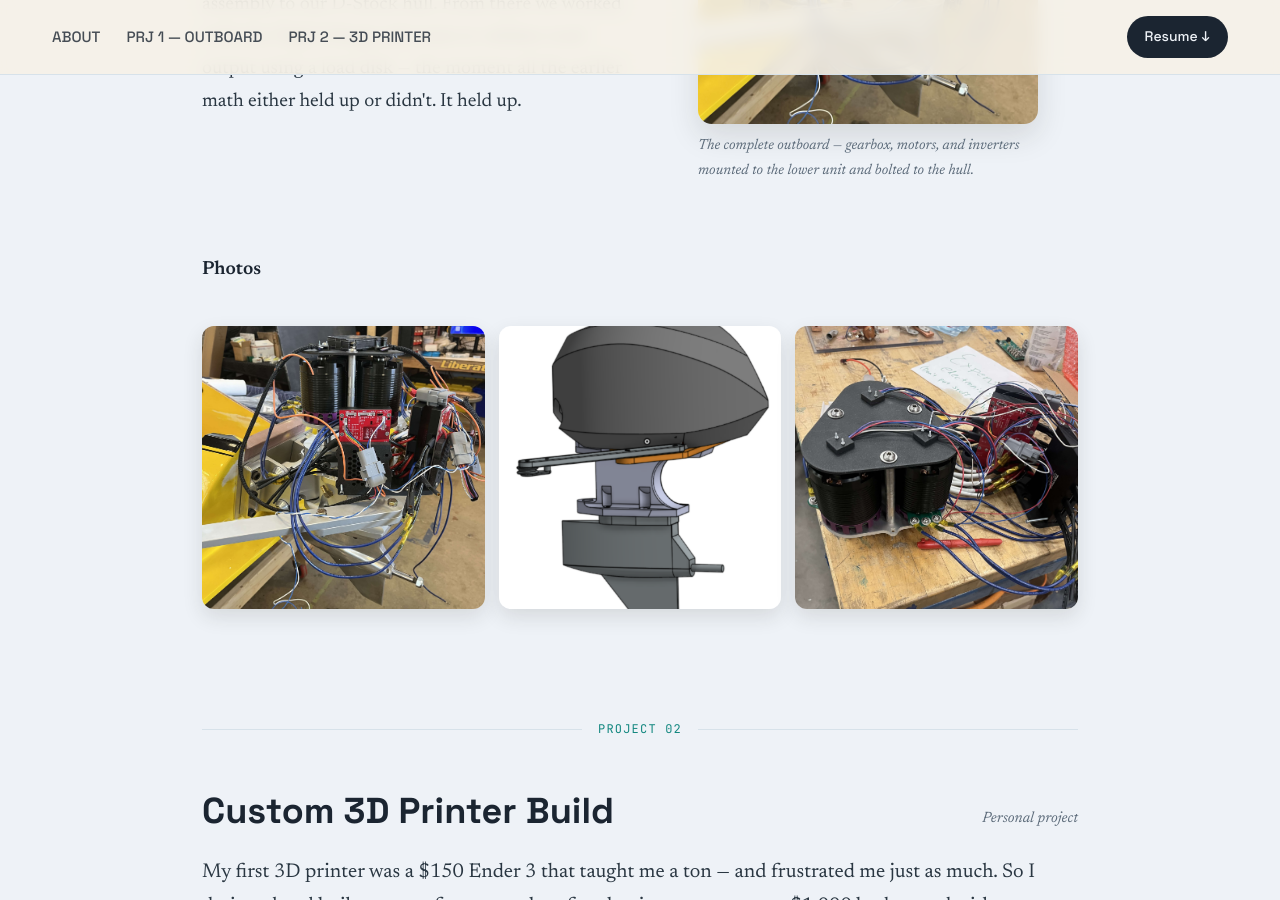
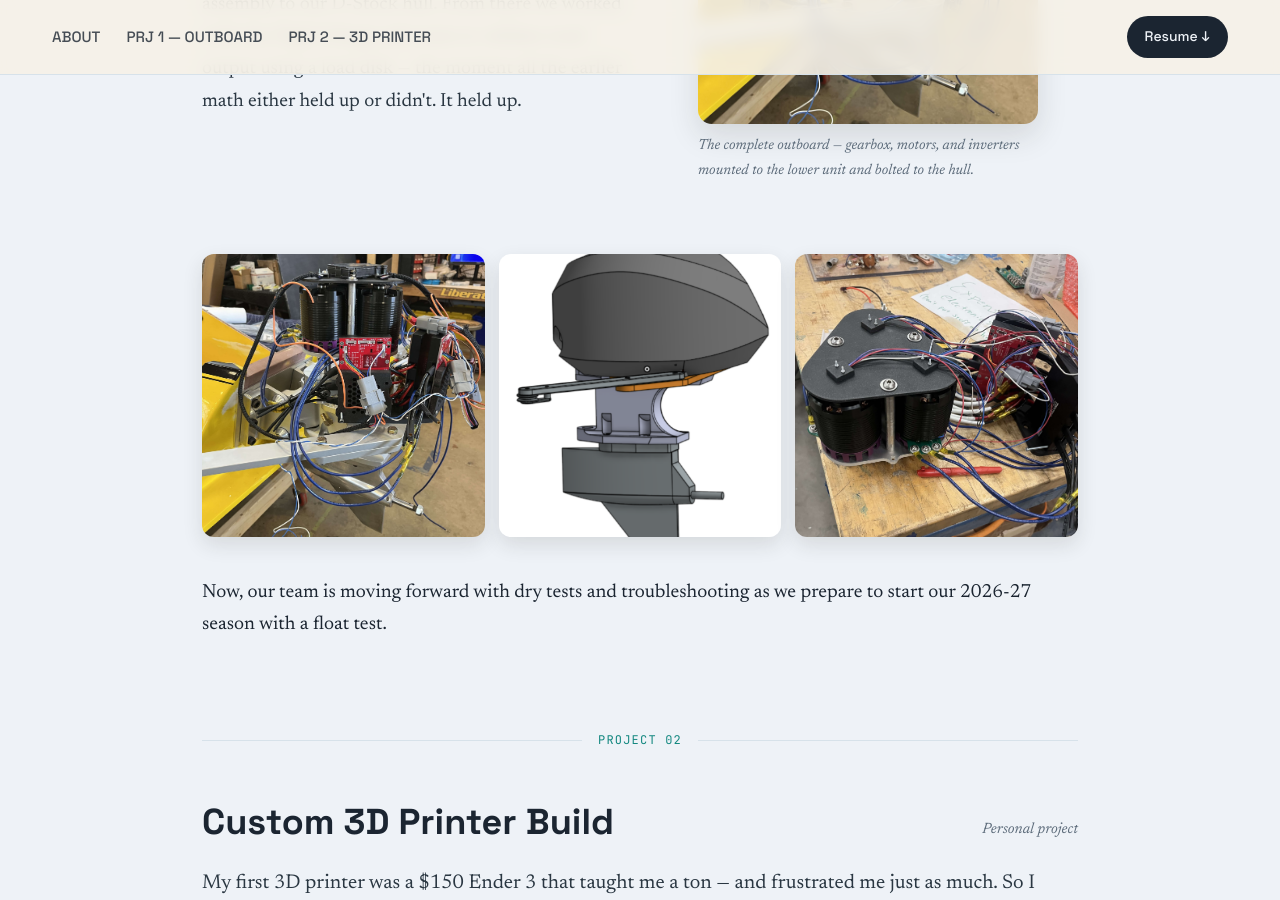
Before and after one commit to zacharysalloum/zacharysalloum.github.io, a Jekyll site: the page built from index.md, in a window 1280 px wide and 900 px high, scrolled down 4494 px. Built offline with Jekyll 4.4.1, drawn with Linux system fonts in a browser that asks for light colours; some of the changed text lies outside the part shown.

Commit message:
Update index.md

```diff
--- a/index.md
+++ b/index.md
@@ -144,13 +144,13 @@ Given the limit of 55.5V, we decided to build a 48V battery. At this voltage, we
 
 </div>
 
-<h4>Photos</h4>
 <div class="gallery-strip">
   <img src="/assets/images/outboard2.jpeg" alt="Outboard side detail">
   <img src="/assets/images/outboardCad.png" alt="Outboard CAD model">
   <img src="/assets/images/gearbox assembled.jpeg" alt="Fully assembled gearbox">
+</div>
 
-</div>
+<p>Now, our team is moving forward with dry tests and troubleshooting as we prepare to start our 2026-27 season with a float test.</p>
 </section>
 
 
```
Also changed, not shown: other parts of index.md (+1 -1 lines).
